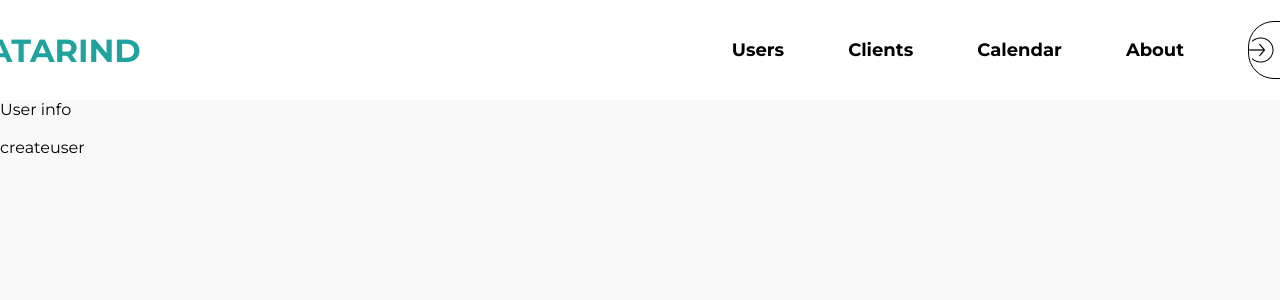
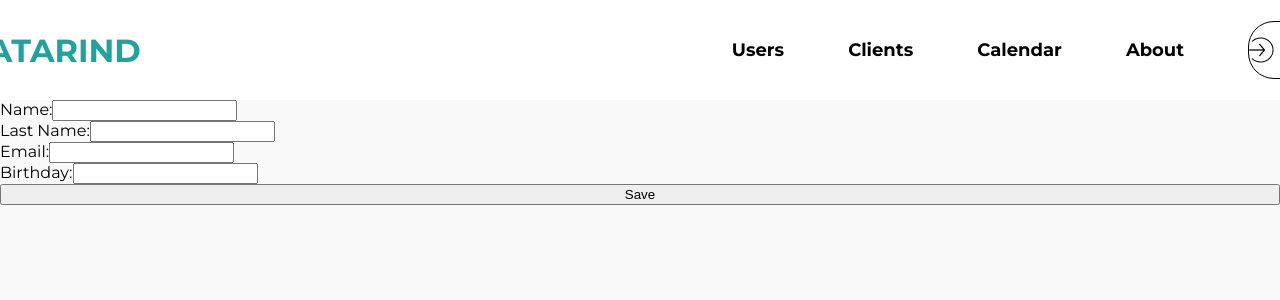
Before and after one commit to ArtemKozar/Datarind, a React (Create React App) app: page /createuser in a window 1280 px wide. Shown: the top 300 px of the page. Built offline with nearby package versions, Linux system fonts and the light colour scheme; no server answers; what parse would draw is missing.

Commit message:
Add create user page (#6)

```diff
--- a/package.json
+++ b/package.json
@@ -10,6 +10,7 @@
     "classnames": "^2.5.1",
     "parse": "^4.3.1",
     "react": "^18.2.0",
+    "react-datepicker": "^6.6.0",
     "react-dom": "^18.2.0",
     "react-redux": "^9.1.0",
     "react-router-dom": "^6.21.1",
@@ -40,7 +41,7 @@
     ]
   },
   "devDependencies": {
-    "eslint": "^8.0.0",
+    "eslint": "^8.57.0",
     "eslint-config-react-app": "^7.0.1",
     "eslint-plugin-import": "^2.25.3",
     "eslint-plugin-jsx-a11y": "^6.5.1",
--- a/src/App.jsx
+++ b/src/App.jsx
@@ -7,6 +7,7 @@ import Navigation from './shared/Navigation/Navigation'
 import UserProfile from './pages/UserProfile/UserProfile'
 
 import './App.scss'
+import AddUser from './pages/AddUser/AddUser'
 
 const app_id = process.env.REACT_APP_PARSE_APP_ID
 const host_url = process.env.REACT_APP_PARSE_HOST_URL
@@ -24,6 +25,7 @@ function App() {
         <Routes>
           <Route path="/" element={<Home />} />
           <Route path="userslist" element={<UsersList />} />
+          <Route path="createuser" element={<AddUser />} />
           <Route path=":id" element={<UserProfile />} />
         </Routes>
       </div>
--- a/src/App.scss
+++ b/src/App.scss
@@ -1,11 +1,18 @@
 @import '/src/styles/main';
 
 :global {
-  html, body, #root {
+  html,
+  body,
+  #root {
     background-color: $darker_color;
     height: 100%;
     width: 100%;
 
+    margin: 0;
+    padding: 0;
+  }
+
+  button {
     margin: 0;
     padding: 0;
   }
--- /dev/null
+++ b/src/pages/AddUser/AddUser.jsx
@@ -0,0 +1,40 @@
+import React from 'react'
+import DatePicker from 'react-datepicker'
+import 'react-datepicker/dist/react-datepicker.css'
+import { useState } from 'react'
+
+import styles from './AddUser.module.scss'
+
+const AddUser = () => {
+  const [selectedDate, setSelectedDate] = useState(null)
+  console.log(selectedDate)
+  return (
+    <div>
+      <form action="">
+        <label>
+          Name:
+          <input type="text" />
+        </label>
+        <label>
+          Last Name:
+          <input type="text" />
+        </label>
+        <label>
+          Email:
+          <input type="text" />
+        </label>
+        <label>
+          Birthday:
+          <DatePicker
+            selected={selectedDate}
+            onChange={(date) => setSelectedDate(date)}
+            dateFormat="dd/MM/yyyy" // Формат дати, який ви хочете використовувати
+          />
+        </label>
+        <button type="submit">Save</button>
+      </form>
+    </div>
+  )
+}
+
+export default AddUser
--- /dev/null
+++ b/src/pages/AddUser/AddUser.module.scss
@@ -0,0 +1,4 @@
+form {
+  display: flex;
+  flex-direction: column;
+}
--- a/src/pages/Home/Home.jsx
+++ b/src/pages/Home/Home.jsx
@@ -31,7 +31,9 @@ const Home = () => {
 
   return (
     <>
-      <div>Home </div>
+   <div>Home
+   </div>
+
       <div>Home </div>
       <div>Home </div>
       <div>Home </div>
--- a/src/pages/UsersList/UsersList.jsx
+++ b/src/pages/UsersList/UsersList.jsx
@@ -18,6 +18,7 @@ const UsersList = () => {
 
   return (
     <>
+      <Link to={'/createuser'}>Add user</Link>
       <div>UsersList</div>
       {dataUsers?.map((user) => {
         return (
```
Also changed, not shown: 1 other file (tests, documents, lock files or other folders).
